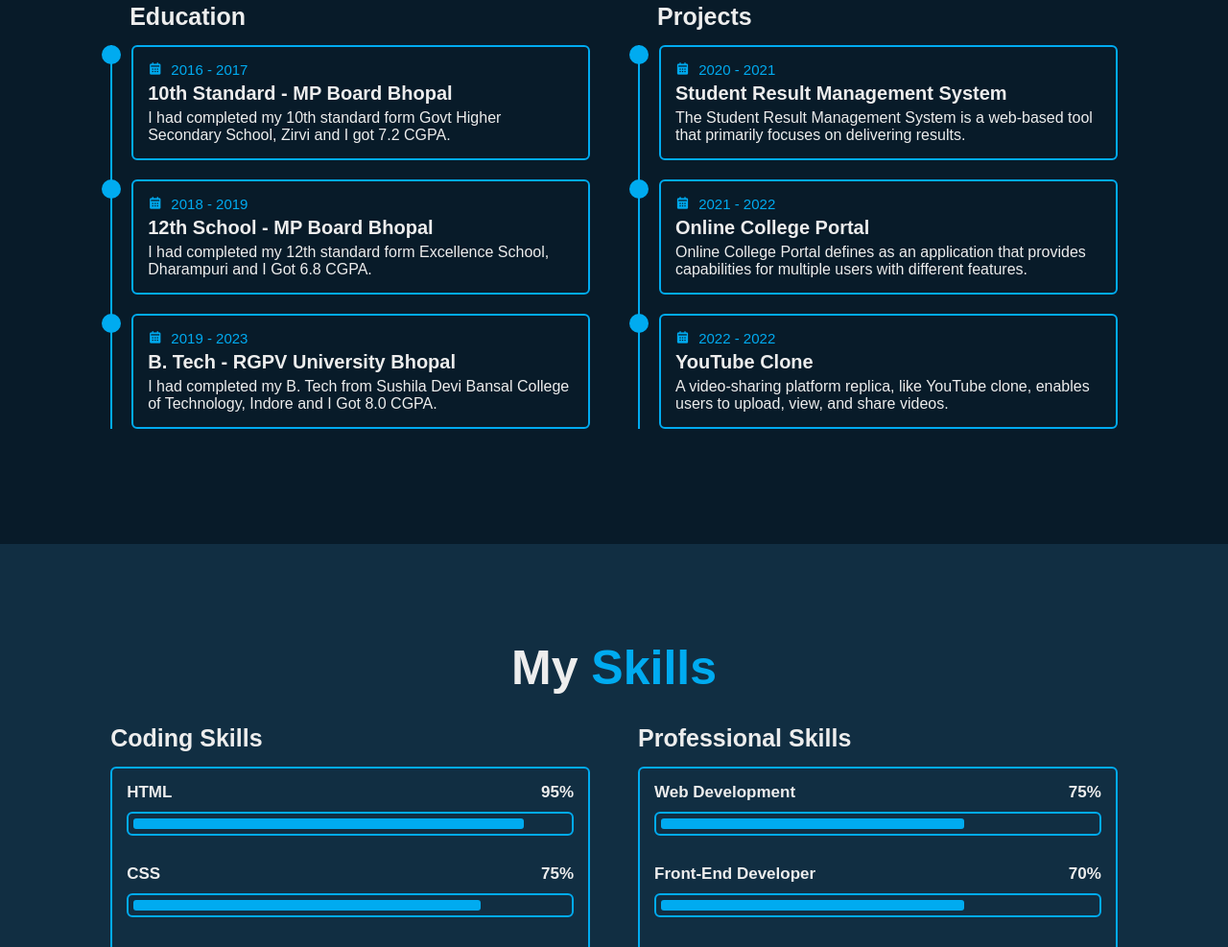
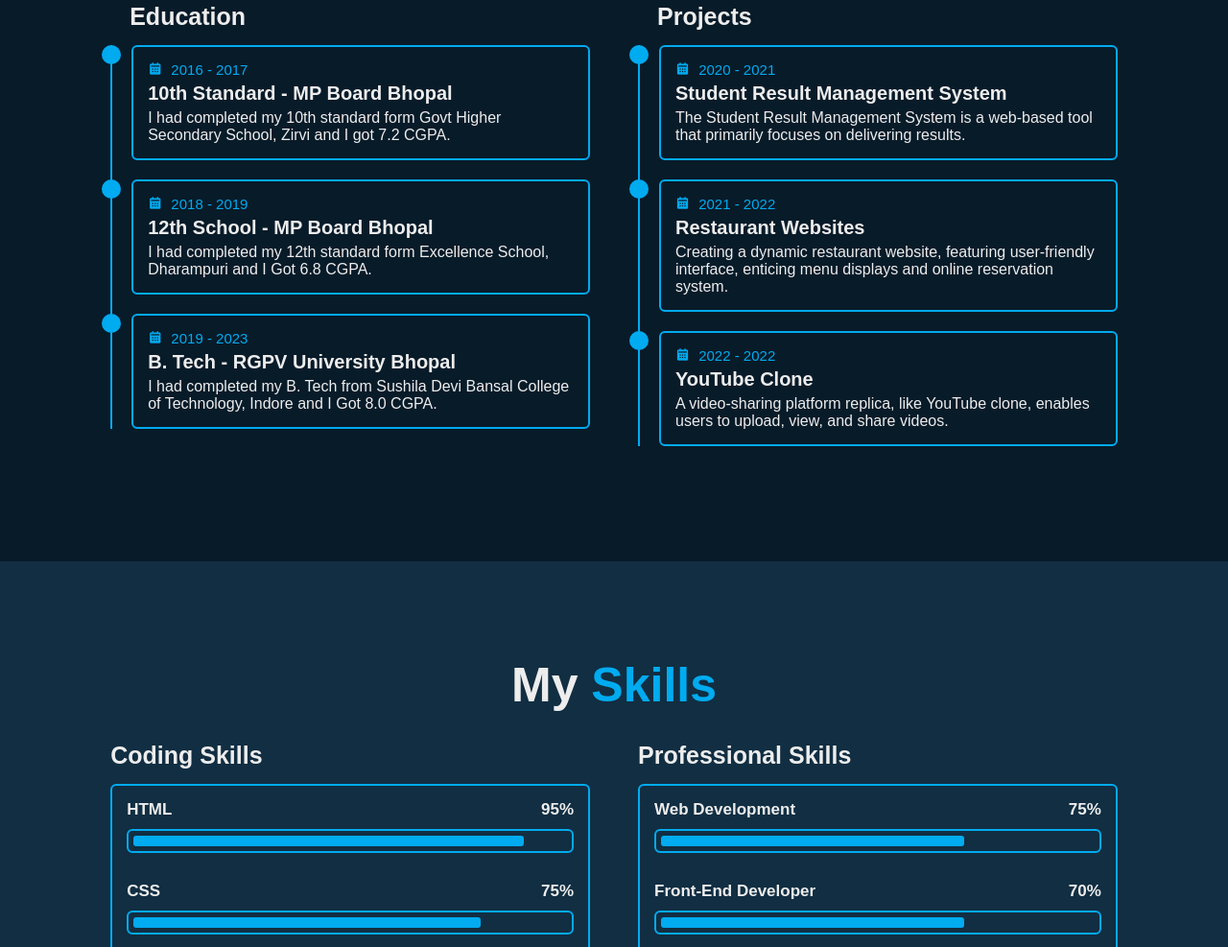
Before and after one commit to sawancode/sawancode-profile, a plain HTML site: page index.html in a window 1280 px wide. Shown: the part 1785-2772 px from the top of the page at 96% size. Drawn offline with nearby package versions, Linux system fonts and the light colour scheme.

Commit message:
Update index.html

```diff
--- a/index.html
+++ b/index.html
@@ -141,8 +141,8 @@
           <div class="education-content">
             <div class="content">
               <div class="year"><i class='bx bxs-calendar'></i> 2021 - 2022</div>
-              <h3>Online College Portal</h3>
-              <p>Online College Portal defines as an application that provides capabilities for multiple users with different features.</p>
+              <h3>Restaurant Websites</h3>
+              <p>Creating a dynamic restaurant website, featuring user-friendly interface, enticing menu displays and online reservation system.</p>
             </div>
           </div>
 
```
